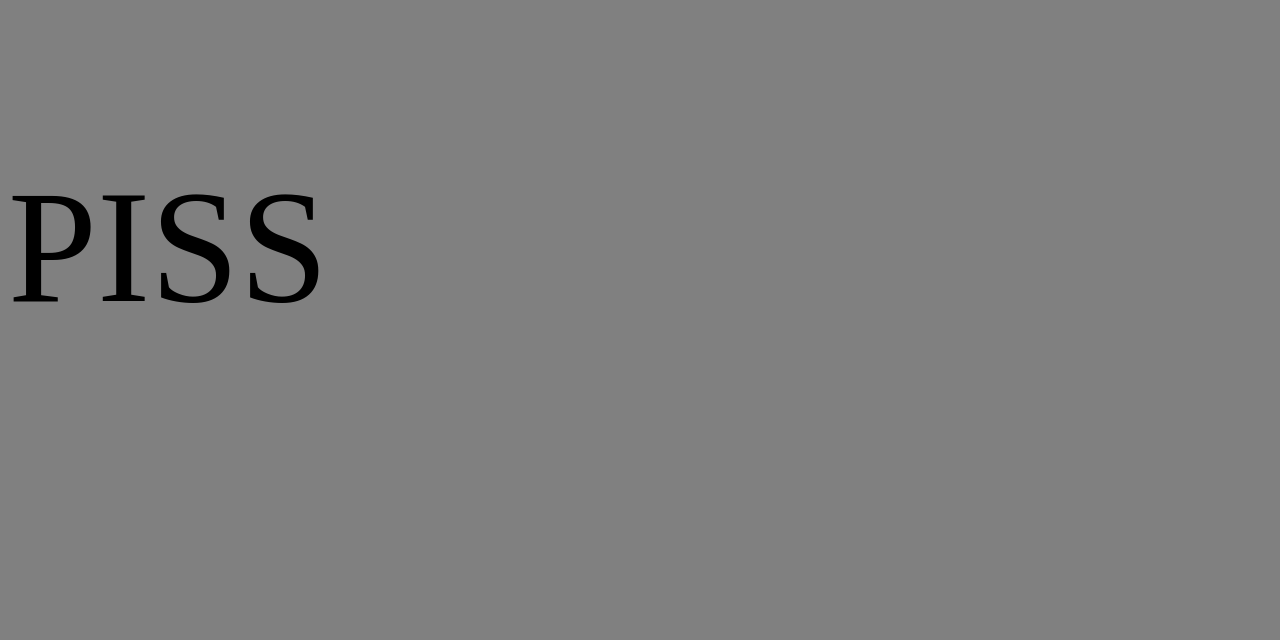
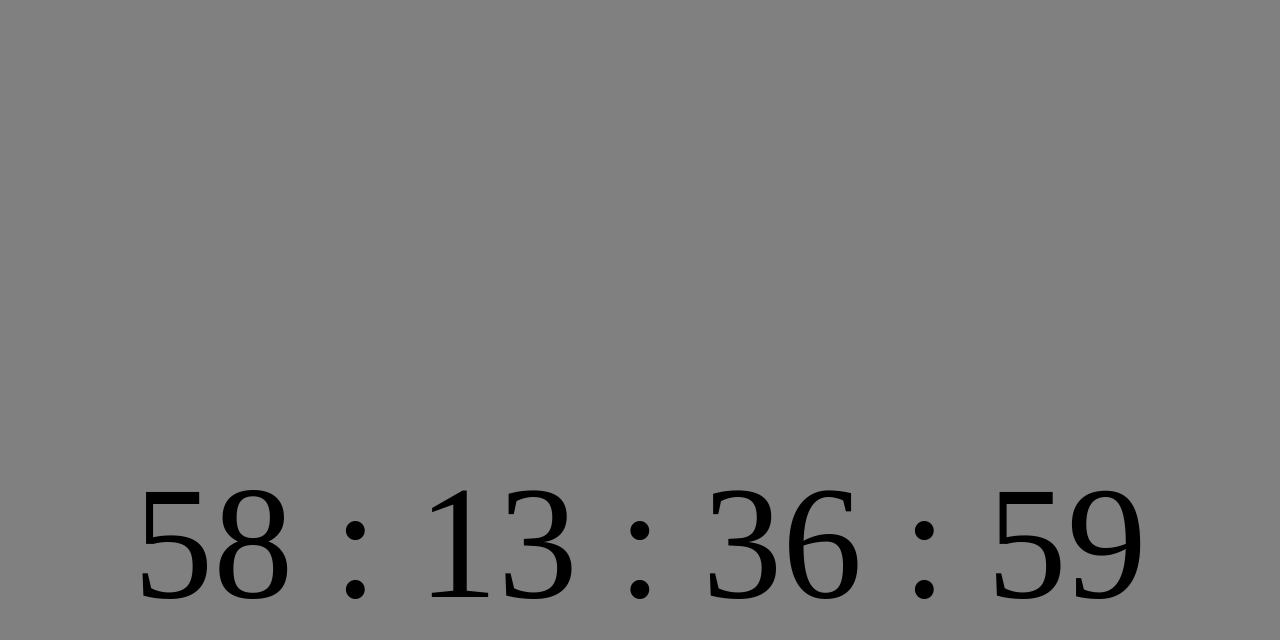
Before and after one commit to pr0gsn0b/ETS, a plain HTML site: page index.html in a window 1280 px wide. Shown: the part 5-645 px from the top of the page. Drawn offline with Linux system fonts and the light colour scheme.

Commit message:
Update index.html

```diff
--- a/index.html
+++ b/index.html
@@ -1,7 +1,59 @@
 <!DOCTYPE html>
 <html>
-  <body style="background-color:gray;">
-    <p id="clock" style="font-size:1000%;">PISS</p>
-    <script src="script.js"></script>
-  </body>
+	<body style="background-color:gray;">
+		<center>
+			<br/><br/><br/><br/><br/><br/><br/><br/><br/><br/><br/><br/><br/><br/><br/><br/>
+			<p id="clock" style="font-size:1000%;">PISS</p>
+		</center>
+	</body>
+	<script>
+		var date = new Date();
+
+		var rseconds = 59 - date.getSeconds();
+		var rminutes = 59 - date.getMinutes();
+		var rhours = 23 - date.getHours();
+		var rdays = 0;
+		while (date.getMonth() < 2) {
+			date.setDate(date.getDate() + 1);
+			rdays++;
+		}
+		rdays += 8
+		document.getElementById("clock").innerText = `${rdays < 10 ? "0" + rdays : rdays} : ${rhours < 10 ? "0" + rhours : rhours} : ${rminutes < 10 ? "0" + rminutes : rminutes} : ${rseconds < 10 ? "0" + rseconds : rseconds}`;
+
+		function days() {
+			rdays--;
+		}
+
+		function hours() {
+			rhours--;
+			if (rhours == 0) {
+				rhours = 23;
+				days();
+			}
+		}
+
+		function minutes() {
+			rminutes--;
+			if (rminutes == 0) {
+				rminutes = 59;
+				hours();
+			}
+		}
+
+		function seconds() {
+			rseconds--;
+			if (rseconds == 0) {
+				minutes();
+			}
+			if (rseconds == -1) {
+				rseconds = 59;
+			}
+			return rseconds < 10 ? "0" + rseconds : rseconds;
+		}
+
+		function tick() {
+			document.getElementById("clock").innerText = `${rdays < 10 ? "0" + rdays : rdays} : ${rhours < 10 ? "0" + rhours : rhours} : ${rminutes < 10 ? "0" + rminutes : rminutes} : ${seconds()}`;
+		}
+		setInterval(tick, 1000);
+	</script>
 </html>
```
